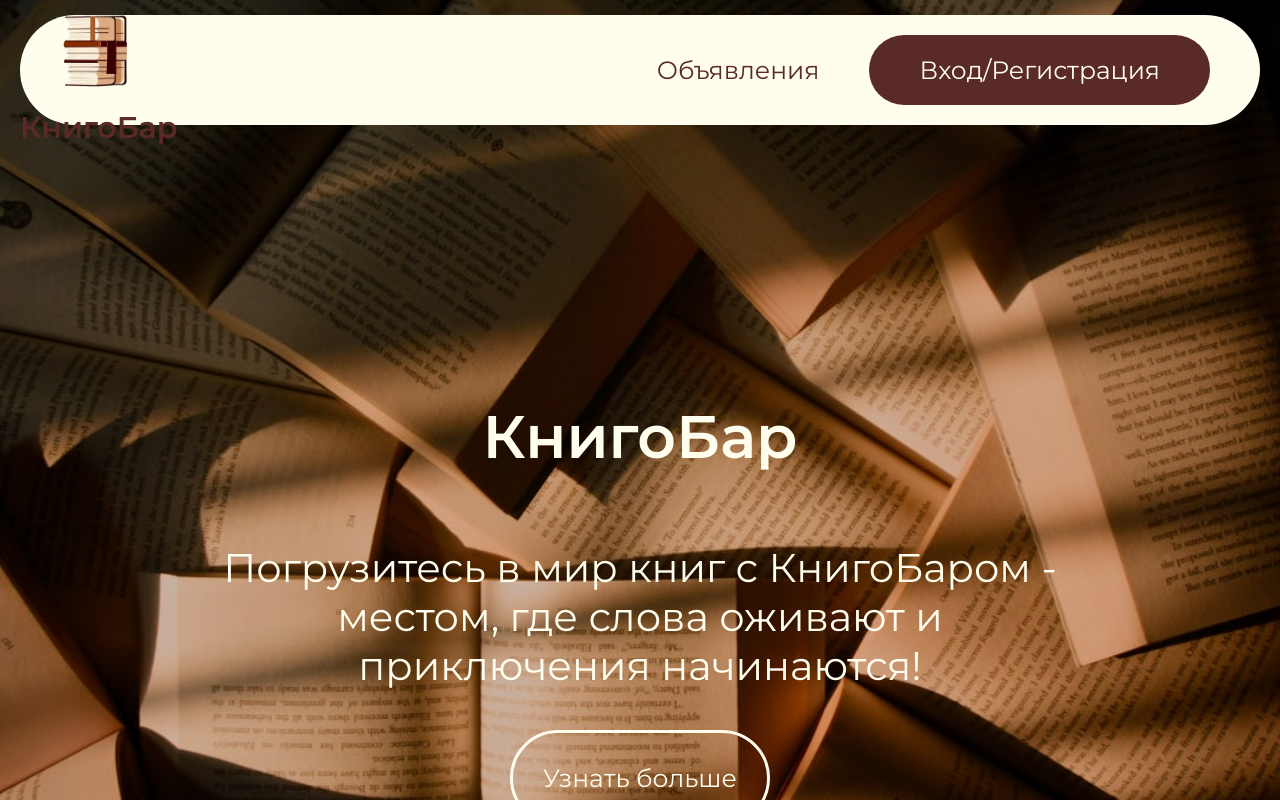
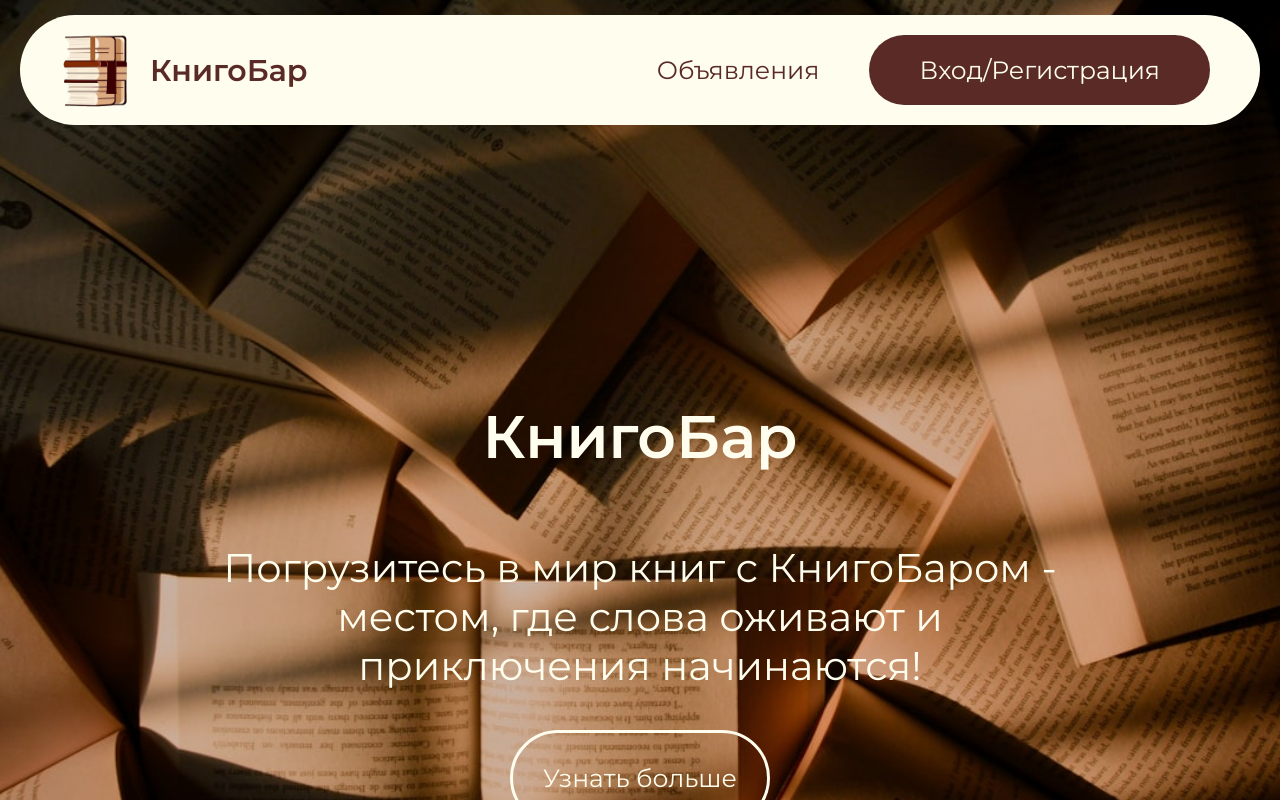
Before and after one commit to AmirNak07/bookswapper, a Vue app: page / in a window 1280 px wide. Shown: the top 800 px of the page. Built offline with nearby package versions, Linux system fonts and the light colour scheme.

Commit message:
fix nav, port animation

```diff
--- a/src/components/MainPage/FaqElement.vue
+++ b/src/components/MainPage/FaqElement.vue
@@ -6,7 +6,7 @@ defineProps<{
 
 <template>
   <div>
-    <p>Как это работает?</p>
+    <p>{{question}}</p>
     <img src="/public/icons/checkmark.svg" alt="" class="faq-question-checkmark">
   </div>
 </template>
@@ -22,6 +22,10 @@ div {
   margin: 15px 0;
 }
 
+div:hover {
+  cursor: pointer;
+}
+
 p {
   font-size: 50px;
 }
--- a/src/components/MainPage/Navigation.vue
+++ b/src/components/MainPage/Navigation.vue
@@ -4,11 +4,11 @@
 
 <template>
   <nav>
-    <div>
+    <div class="left-nav">
       <img src="/public/logo.png" alt="Лого">
       <h1>КнигоБар</h1>
     </div>
-    <div>
+    <div class="right-nav">
       <a href="#" class="ads">Объявления</a>
       <a href="#" class="login">Вход/Регистрация</a>
     </div>
@@ -19,7 +19,7 @@
 nav {
   position: fixed;
   left: 0;
-  top: 0;
+  top: -250px;
   right: 0;
   bottom: auto;
   background-color: #FFFDED;
@@ -28,10 +28,24 @@ nav {
   display: flex;
   align-items: center;
   justify-content: space-between;
-  margin: 15px 20px;
+  margin: 15px 20px;animation: pop-up-nav 1.5s ease-in 0s 1 normal forwards;
 }
 
-nav {
+@keyframes pop-up-nav {
+  from {
+    top: -250px;
+  }
+  to {
+    top: 0;
+  }
+}
+
+.left-nav {
+  display: flex;
+  align-items: center;
+}
+
+.right-nav {
   display: flex;
   align-items: center;
 }
```
